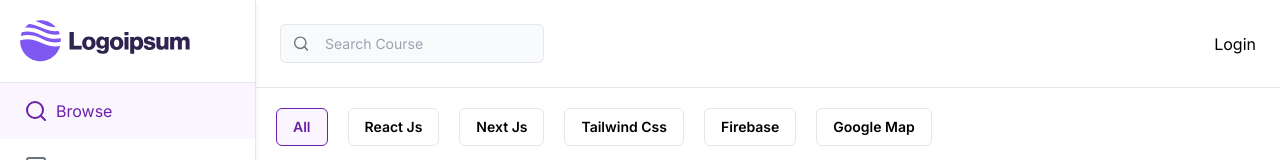
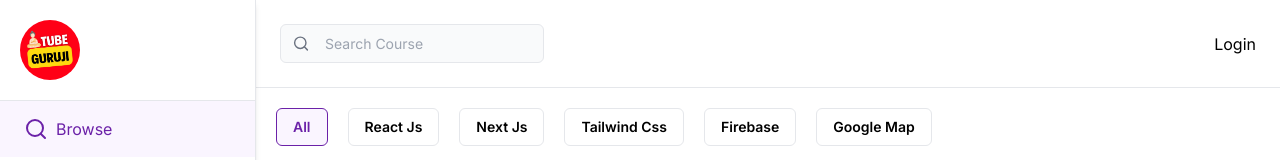
Before and after one commit to rrs301/build-lms-nextjs, a Next.js app: page /browse in a window 1280 px wide. Shown: the top 160 px of the page. Built offline with nearby package versions, Linux system fonts and the light colour scheme; no server answers.

Commit message:
Updated Logo

```diff
--- a/app/(home)/_components/SideBarNav.jsx
+++ b/app/(home)/_components/SideBarNav.jsx
@@ -39,10 +39,11 @@ function SideBarNav({toggleSideBar}) {
     <div className='h-full bg-white border-r
     flex flex-col overflow-y-auto shadow-md'>
         <div className='p-5 border-b z-50'>
-            <Image src='/logo.svg'
+            <Image src='/logo2.jpg'
             alt='logo'
-            width={170}
-            height={100}
+            className='rounded-full'
+            width={60}
+            height={60}
             />
         </div>
         <div className='flex flex-col '>
```
Also changed, not shown: public/logo2.jpg (added).
